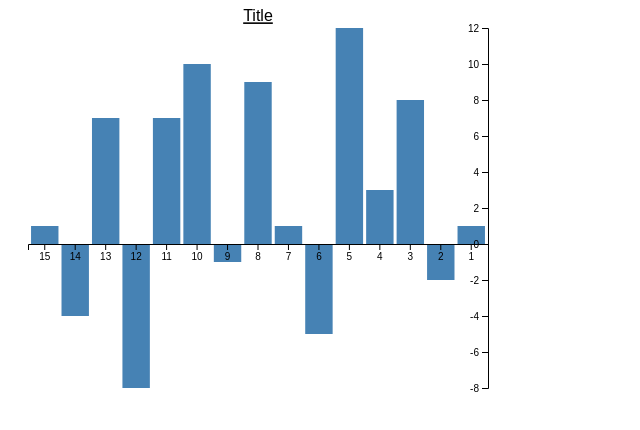
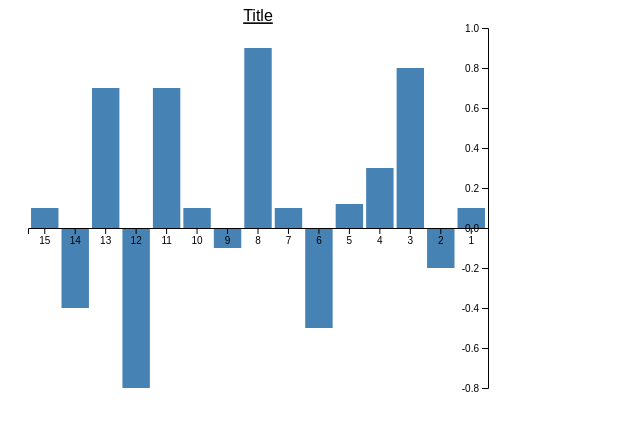
Before and after one commit to j130617/test1, a plain HTML site: page index.html in a window 1280 px wide. Shown: the whole page, without its empty margins (0-640 px from the left). Drawn offline with nearby package versions, Linux system fonts and the light colour scheme.

Commit message:
Update index.html

```diff
--- a/index.html
+++ b/index.html
@@ -117,49 +117,49 @@ function render(data) {
 
 var data = [{
   date: 1,
-  waarde: 1
+  waarde: 0.1
 }, {
   date: 2,
-  waarde: -2
+  waarde: -0.2
 }, {
   date: 3,
-  waarde: 8
+  waarde: 0.8
 }, {
   date: 4,
-  waarde: 3
+  waarde: 0.3
 }, {
   date: 5,
-  waarde: 12
+  waarde: 0.12
 }, {
   date: 6,
-  waarde: -5
+  waarde: -0.5
 }, {
   date: 7,
-  waarde: 1
+  waarde: 0.1
 }, {
   date: 8,
-  waarde: 9
+  waarde: 0.9
 }, {
   date: 9,
-  waarde: -1
+  waarde: -0.1
 }, {
   date: 10,
-  waarde: 10
+  waarde: 0.10
 }, {
   date: 11,
-  waarde: 7
+  waarde: 0.7
 }, {
   date: 12,
-  waarde: -8
+  waarde: -0.8
 }, {
   date: 13,
-  waarde: 7
+  waarde: 0.7
 }, {
   date: 14,
-  waarde: -4
+  waarde: -0.4
 }, {
   date: 15,
-  waarde: 1
+  waarde: 0.1
 }];
 
 render(data)
```
